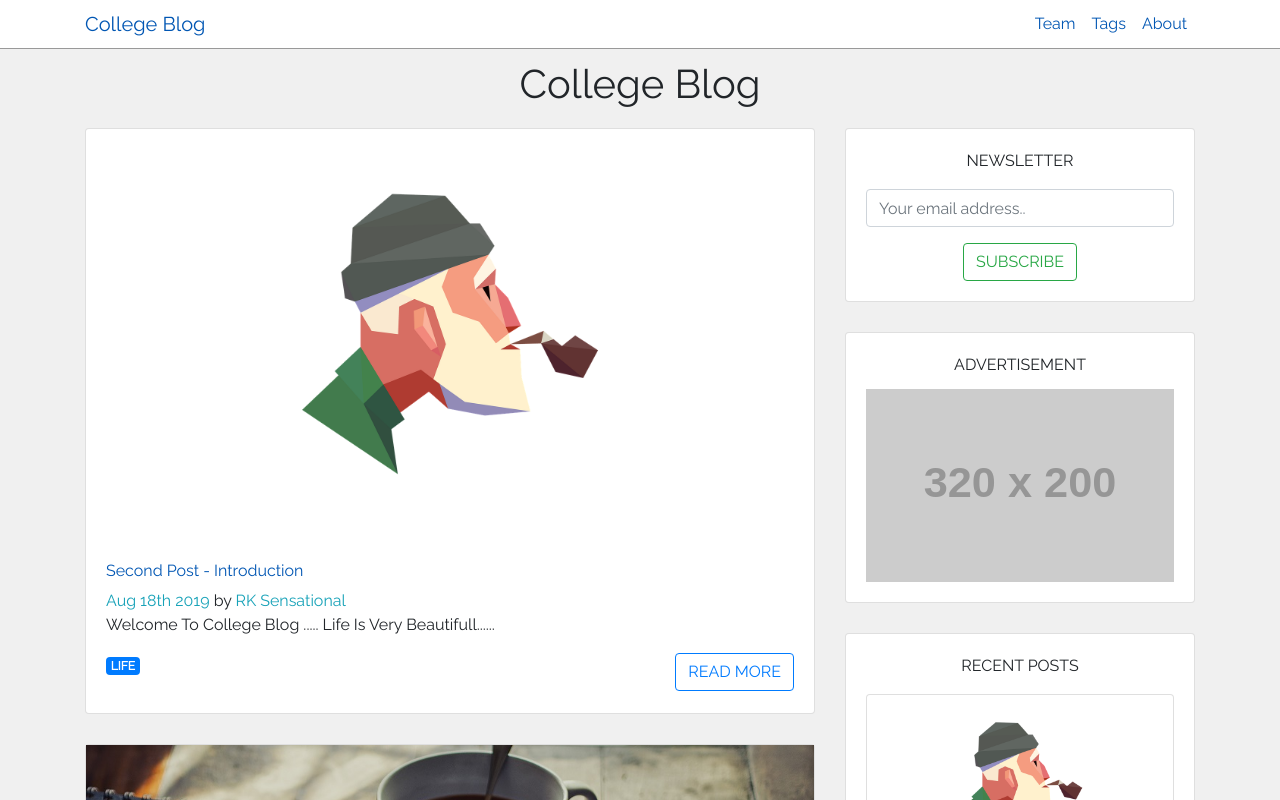
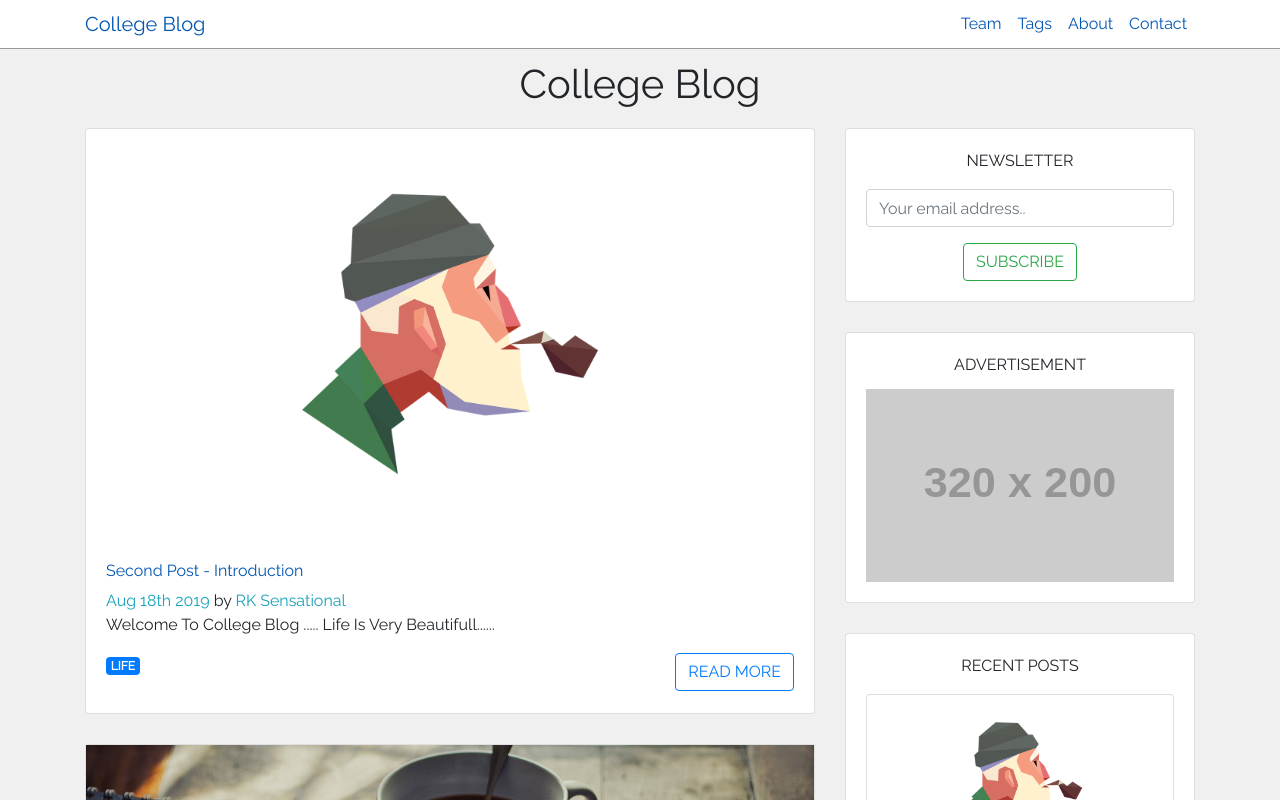
Before and after one commit to Rksensational/college-blog-applicaton, a Gatsby site: page / in a window 1280 px wide. Shown: the top 800 px of the page. Built offline with nearby package versions, Linux system fonts and the light colour scheme; Gatsby itself is replaced by a stand-in of ours; placeholder pictures from the web are drawn by us.

```diff
--- a/src/components/header.js
+++ b/src/components/header.js
@@ -43,6 +43,9 @@
                 <NavItem>
                   <NavLink href="/about">About</NavLink>
                 </NavItem>
+                <NavItem>
+                  <NavLink href="/form">Contact</NavLink>
+                </NavItem>
               </Nav>
             </Collapse>
           </div>
```
